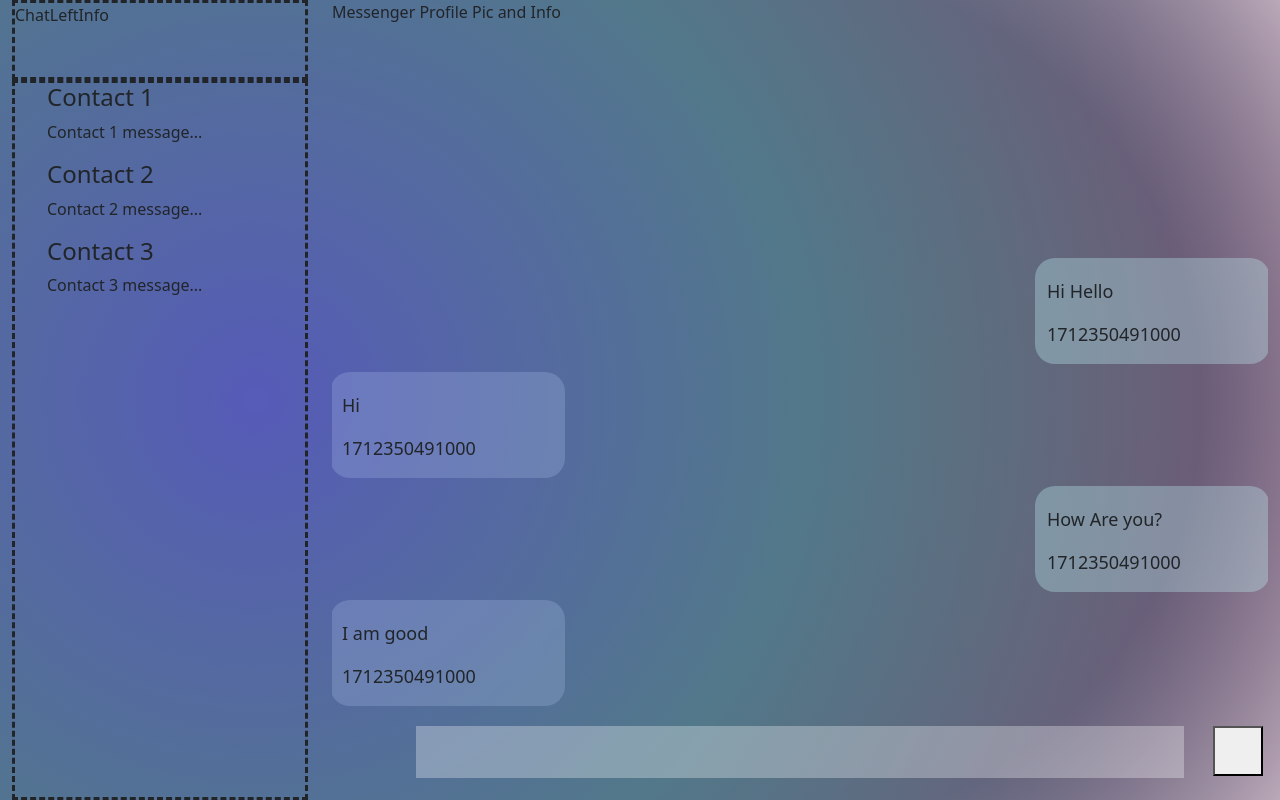
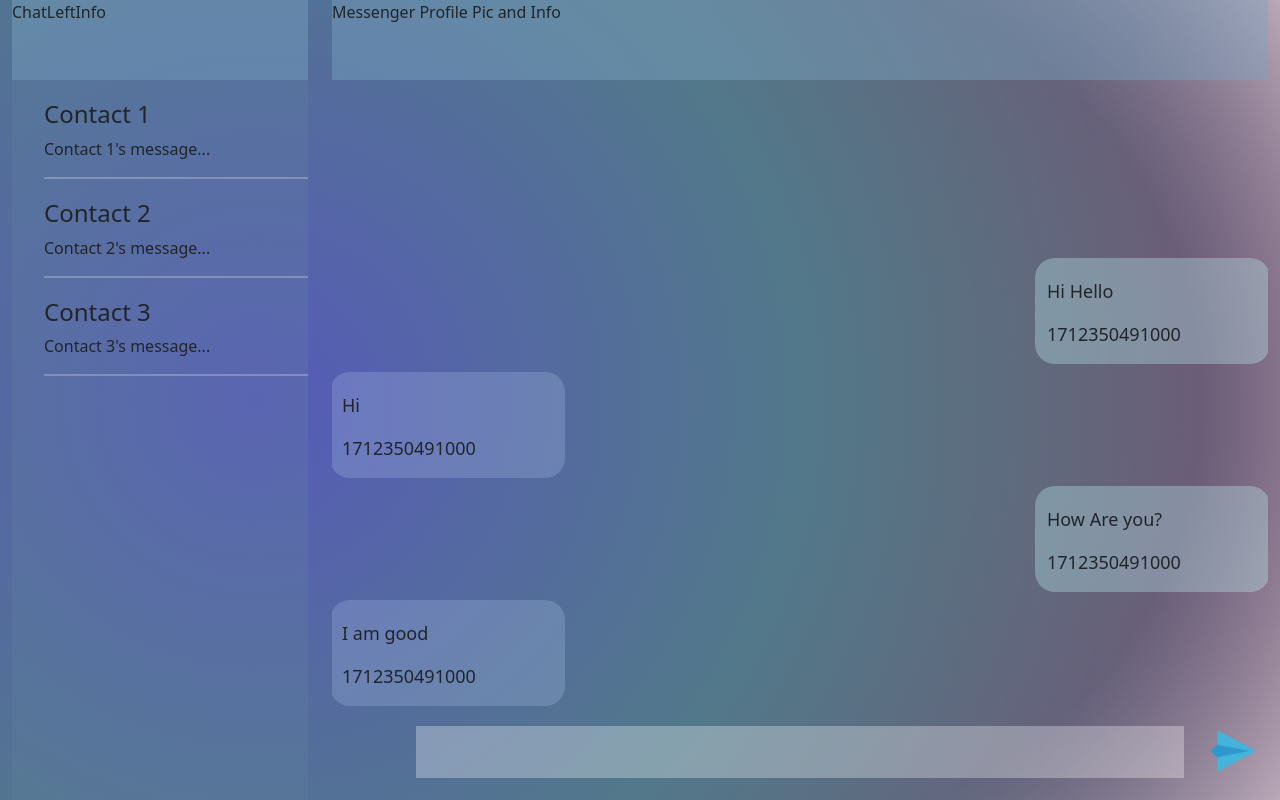
Before and after one commit to rajeshCreate72/messaging-website, a React (Create React App) app in the folder client/: page / in a window 1280 px wide. Built offline with nearby package versions, Linux system fonts and the light colour scheme.

Commit message:
Message scroll has been added

```diff
--- a/client/src/Components/ChatLeftEle/ChatLeftContacts/HandleContacts.jsx
+++ b/client/src/Components/ChatLeftEle/ChatLeftContacts/HandleContacts.jsx
@@ -2,18 +2,18 @@ import React from 'react'
 import '../ChatLeftEle.css'
 
 function HandlingContacts() {
-
     const contacts = [
         "Contact 1",
         "Contact 2",
         "Contact 3",
     ]
+
   return (
     <div>
         {contacts.map((contact, index) => (
             <div className='s-cont' key={index}>
                 <h4>{contact}</h4>
-                <p>{ contact } message...</p>
+                <p>{ contact }'s message...</p>
             </div>
         ))}
     </div>
--- a/client/src/Components/ChatLeftEle/ChatLeftEle.css
+++ b/client/src/Components/ChatLeftEle/ChatLeftEle.css
@@ -1,10 +1,15 @@
 .info-lt {
     height: 10vh;
-    border-style: dashed;
+    background-color: rgba(124, 165, 192, 0.433);
 }
 
 .cont-list {
     list-style: none;
     height: 90vh;
-    border-style: dashed;
+    background-color: rgba(101, 135, 157, 0.241);
 }
+
+.s-cont {
+    padding-top: 20px;
+    border-bottom: 2px solid rgba(196, 207, 213, 0.366);
+}
--- a/client/src/Components/ChatRightEle/ChatRightEle.css
+++ b/client/src/Components/ChatRightEle/ChatRightEle.css
@@ -1,4 +1,5 @@
 .info-rt {
+    background-color: rgba(124, 165, 192, 0.433);
     height: 10vh;
 }
 
@@ -22,14 +23,18 @@
     background-color: rgba(255, 255, 255, 0.3);
 }
 
-.msg-submit {
+.send-btn .msg-submit {
     height: 50px;
     width: 50px;
-}
-
-.send-btn {
-    display: flex;
-    justify-content: center;
+    background-image: url(../items/sndImg.png);
+    filter: brightness(100%) contrast(80%);
+    background-size: cover;
+    background-repeat: no-repeat;
+    background-position: center;
+    border: none;
+    outline: none;
+    cursor: pointer;
+    background-color: transparent;
 }
 
 .my-msg {
@@ -65,6 +70,6 @@
 }
 
 ::-webkit-scrollbar-thumb {
-    background:rgba(231, 230, 130, 0.3);
+    background:rgba(29, 96, 232, 0.535);
     border-radius: 5px;
 }
--- a/client/src/Components/ChatRightEle/ChatRightEle.jsx
+++ b/client/src/Components/ChatRightEle/ChatRightEle.jsx
@@ -1,7 +1,6 @@
 import React from 'react'
 import ChatRightInfo from './ChatRightInfo/ChatRightInfo'
 import ChatRightMessage from './ChatRightMessage/ChatRightMessage'
-import ChatRightReply from './ChatRightReply/ChatRightReply'
 
 function ChatRightEle() {
   return (
--- a/client/src/Components/ChatsMain.jsx
+++ b/client/src/Components/ChatsMain.jsx
@@ -1,17 +1,22 @@
-import React from 'react'
+import React, { useState } from 'react'
 import './ChatsMain.css'
 import ChatLeftEle from './ChatLeftEle/ChatLeftEle'
 import ChatRightEle from './ChatRightEle/ChatRightEle'
 
 function ChatsMain() {
+    const [getContact, setContact] = useState(null)
+
+    const openCoMsgs = (contact) => {
+        setContact(contact)
+    }
  return (
     <div className='container-fluid font-style'>
         <div className='row'>
             <div className='col-3'>
-                <ChatLeftEle />
+                <ChatLeftEle selectContact={getContact} />
             </div>
             <div className='col-9'>
-                <ChatRightEle />
+                <ChatRightEle renderContact={openCoMsgs} />
             </div>
         </div>
     </div>
```
Also changed, not shown: client/src/Components/items/sndImg.png (added).
